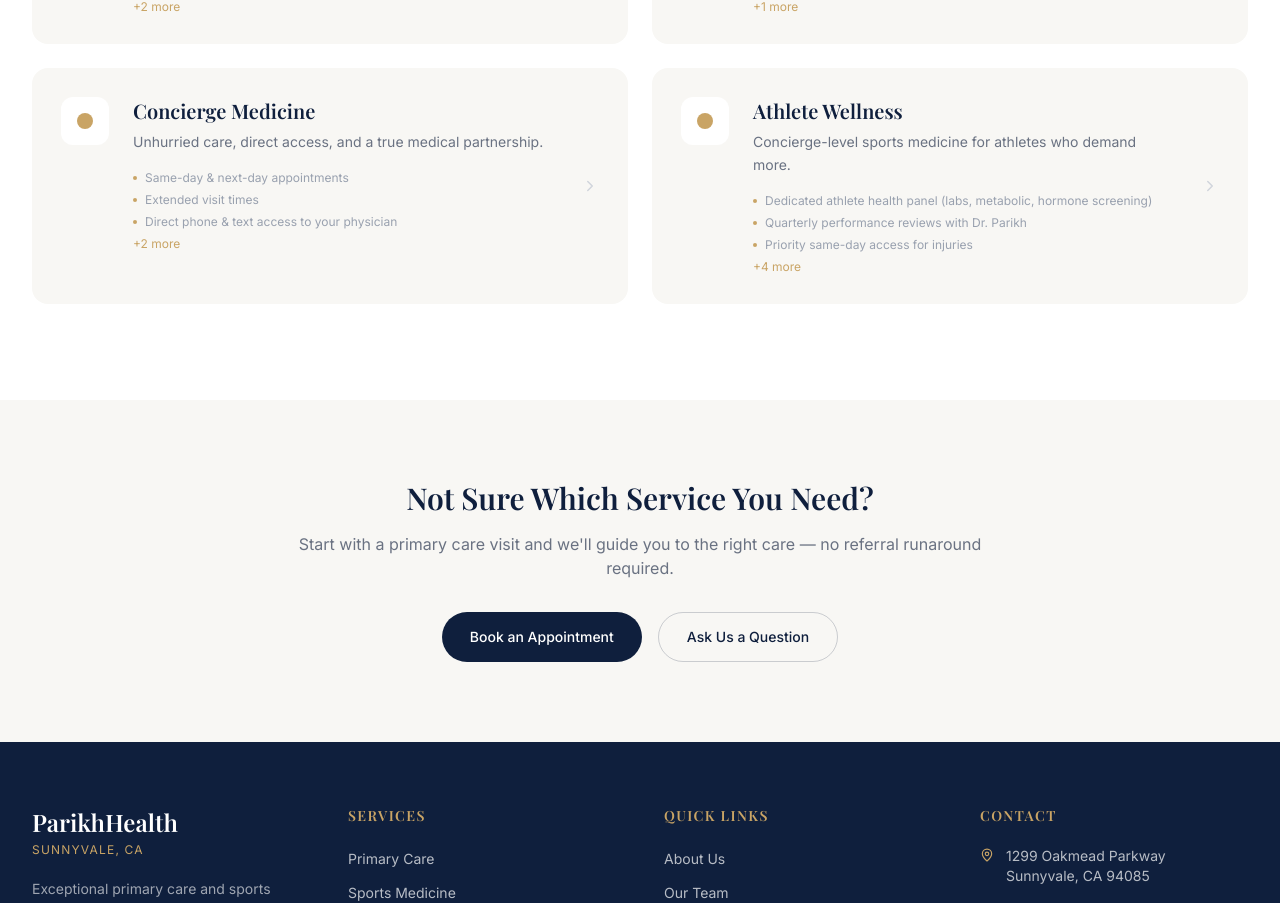
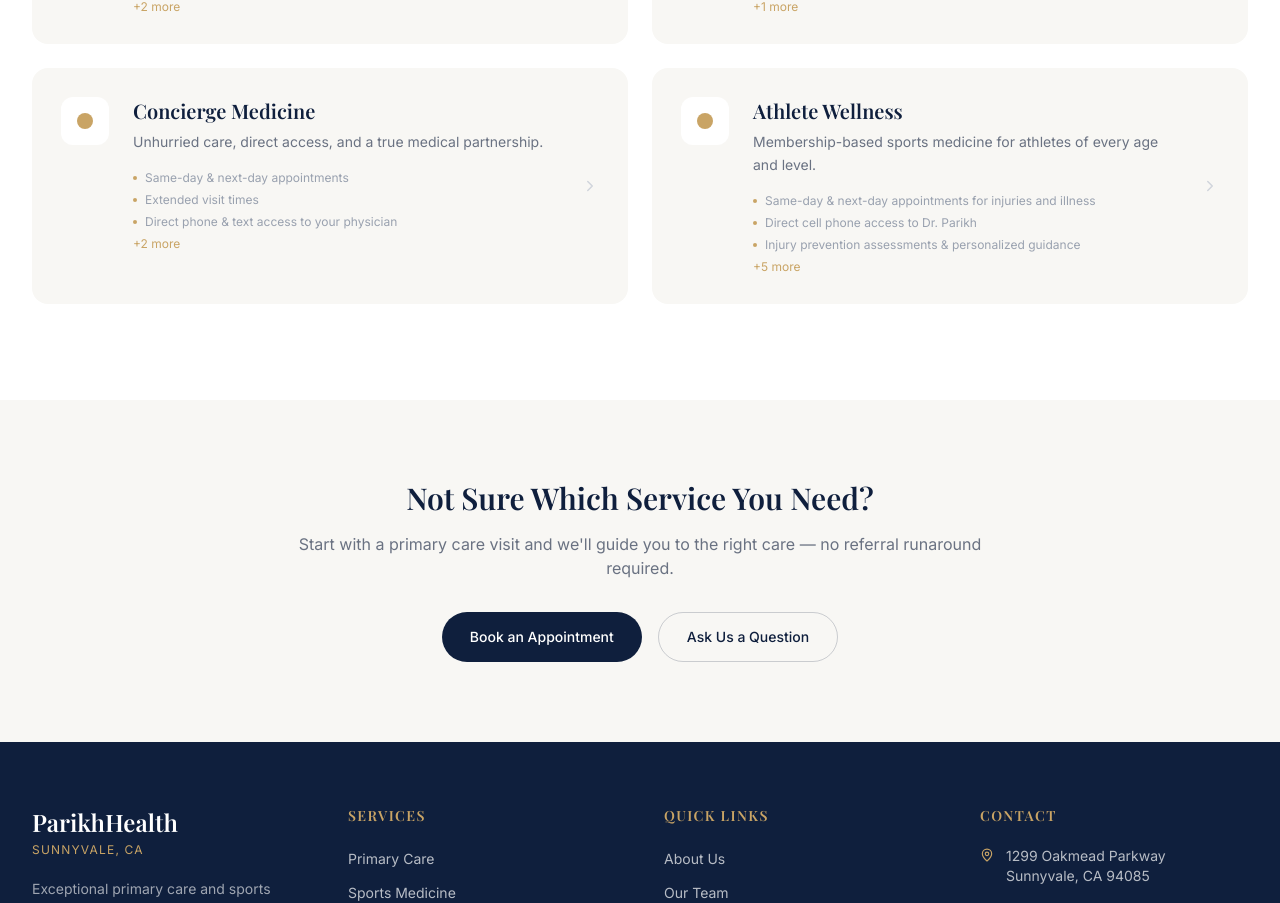
Before and after one commit to neesheetparikh/parikh-health-website, a Next.js app: page /services in a window 1280 px wide. Shown: the part 960-1863 px from the top of the page. Built offline with nearby package versions, Linux system fonts and the light colour scheme; a web font is replaced by a local one.

Commit message:
Update site.ts
Refine Athlete Wellness description

```diff
--- a/content/site.ts
+++ b/content/site.ts
@@ -158,18 +158,19 @@ export const SERVICES = [
   {
     id: "athlete-wellness",
     name: "Athlete Wellness",
-    shortDesc: "Concierge-level sports medicine for athletes who demand more.",
+    shortDesc: "Membership-based sports medicine for athletes of every age and level.",
     description:
-      "Athlete Wellness is our premium, membership-based sports medicine program designed for competitive athletes, serious fitness enthusiasts, and anyone who depends on their body to perform. You get the same direct-access, unhurried care as our concierge medical members — but built entirely around athletic performance, injury prevention, and peak physical function. Dr. Parikh works alongside Miral Patel PT to give you a fully integrated medical and rehabilitation team in your corner.",
+      "Athlete Wellness is our membership-based sports medicine program built for anyone who plays, competes, trains, or simply stays active — from youth athletes to adults, weekend players to elite competitors. The focus is simple: keep you healthy, prevent injury, and get you back faster when something does go wrong. You get direct access to Dr. Parikh, same-day and next-day appointments, and a physician who understands how important your sport is to you.\n\nNeed primary care too? We can bundle it in at an upgraded membership level. Want to add in-house physical therapy or lab work? Those are available à la carte. If you're a parent looking for this level of care for your child with a full primary care relationship included, our Concierge Medicine plan is the right fit.",
     icon: "zap",
     highlights: [
-      "Dedicated athlete health panel (labs, metabolic, hormone screening)",
-      "Quarterly performance reviews with Dr. Parikh",
-      "Priority same-day access for injuries",
-      "Integrated care with in-house physical therapy",
-      "Return-to-sport planning & clearance",
-      "Nutrition & recovery optimization guidance",
-      "Direct phone/text access to Dr. Parikh",
+      "Same-day & next-day appointments for injuries and illness",
+      "Direct cell phone access to Dr. Parikh",
+      "Injury prevention assessments & personalized guidance",
+      "Recovery planning & return-to-sport clearance",
+      "For all ages — youth through adult athletes",
+      "All sports and activity levels welcome",
+      "Primary care add-on available at upgraded tier",
+      "Physical therapy & labs available à la carte",
     ],
     image: "/services/athlete-wellness.jpg",
   },
```
